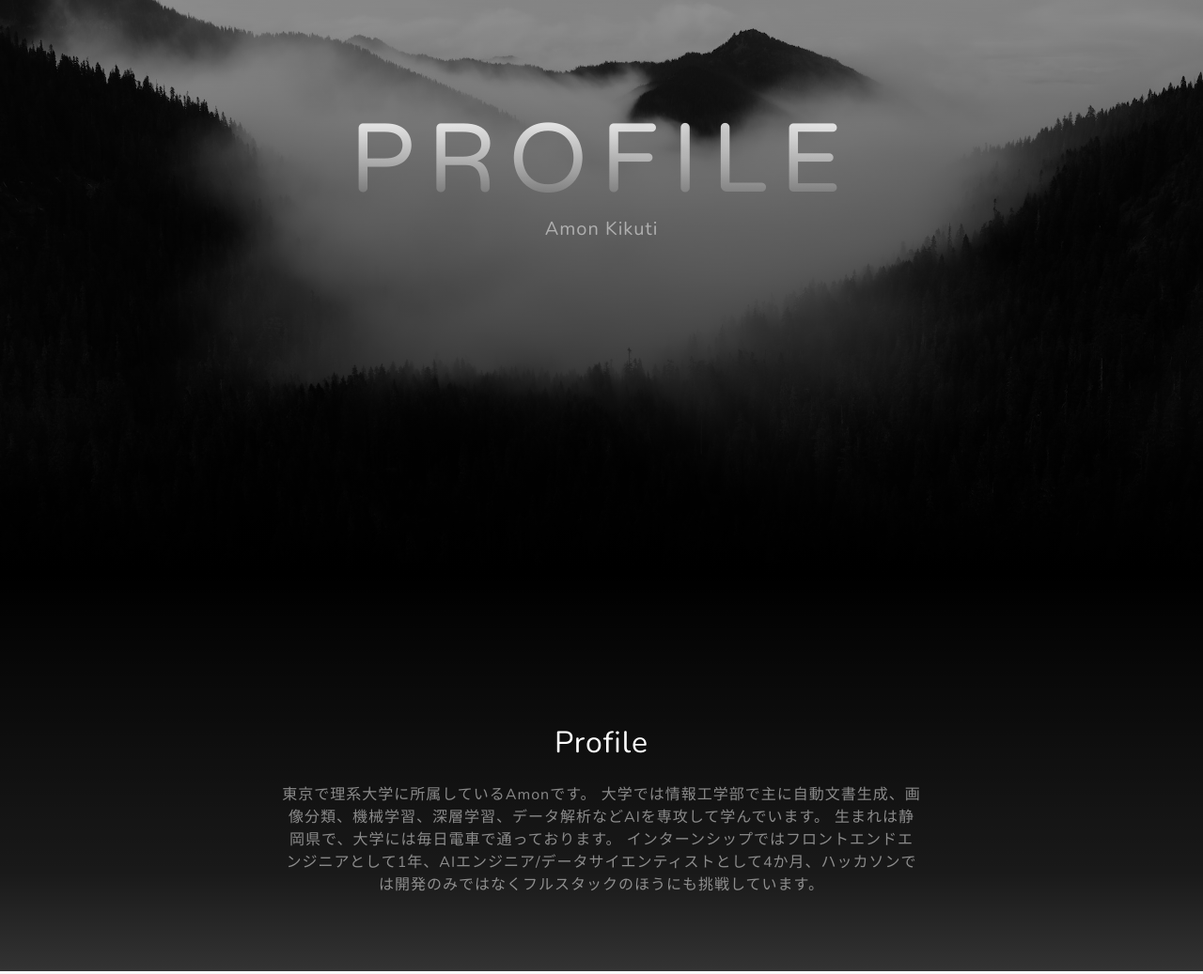
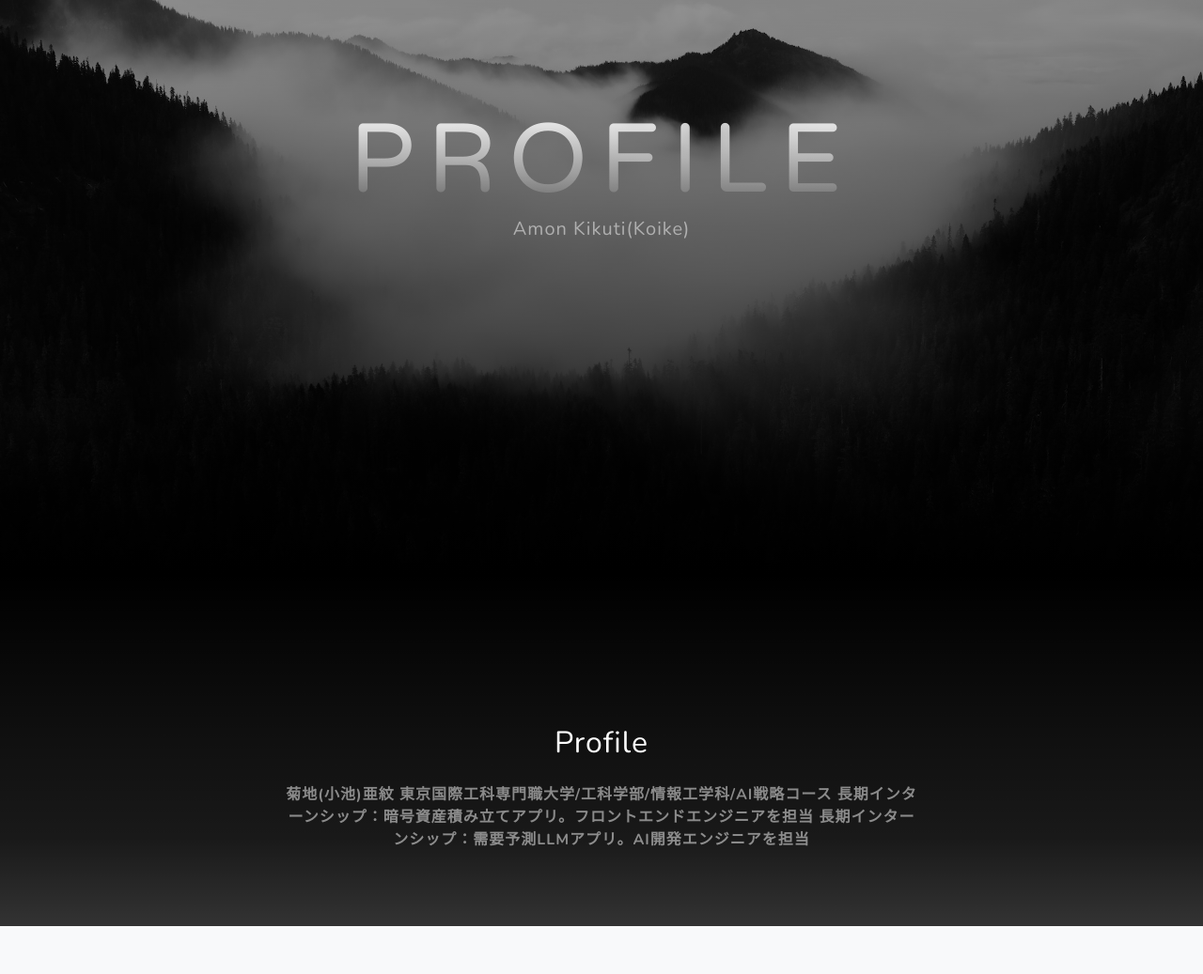
Before and after one commit to honekiti/honekiti.github.io, a plain HTML site: page index.html in a window 1280 px wide. Shown: the part 188-1225 px from the top of the page at 94% size. Drawn offline with nearby package versions, Linux system fonts and the light colour scheme.

Commit message:
profile更新

```diff
--- a/index.html
+++ b/index.html
@@ -39,7 +39,7 @@
                 <div class="d-flex justify-content-center">
                     <div class="text-center">
                         <h1 class="mx-auto my-0 text-uppercase">Profile</h1>
-                        <h2 class="text-white-50 mx-auto mt-2 mb-5">Amon Kikuti</h2>
+                        <h2 class="text-white-50 mx-auto mt-2 mb-5">Amon Kikuti(Koike)</h2>
                         <!-- <a class="btn btn-primary" href="#about">Get Started</a> -->
                     </div>
                 </div>
@@ -51,12 +51,14 @@
                 <div class="row gx-4 gx-lg-5 justify-content-center">
                     <div class="col-lg-8">
                         <h2 class="text-white mb-4">Profile</h2>
-                        <p class="text-white-50">
-                            東京で理系大学に所属しているAmonです。
-                            大学では情報工学部で主に自動文書生成、画像分類、機械学習、深層学習、データ解析などAIを専攻して学んでいます。
-                            生まれは静岡県で、大学には毎日電車で通っております。
+                        <p class="text-white-50" style="color: aliceblue;">
+                            <strong style="size: 0cap;">菊地(小池)亜紋</strong>
+                            <strong style="size: 0cqw;">東京国際工科専門職大学/工科学部/情報工学科/AI戦略コース</strong>
+                            <strong style="size: 0cqmax;">
+                                長期インターンシップ：暗号資産積み立てアプリ。フロントエンドエンジニアを担当
+                                長期インターンシップ：需要予測LLMアプリ。AI開発エンジニアを担当
+                            </strong>
 
-                            インターンシップではフロントエンドエンジニアとして1年、AIエンジニア/データサイエンティストとして4か月、ハッカソンでは開発のみではなくフルスタックのほうにも挑戦しています。
                         </p>
                     </div>
                 </div>
```
